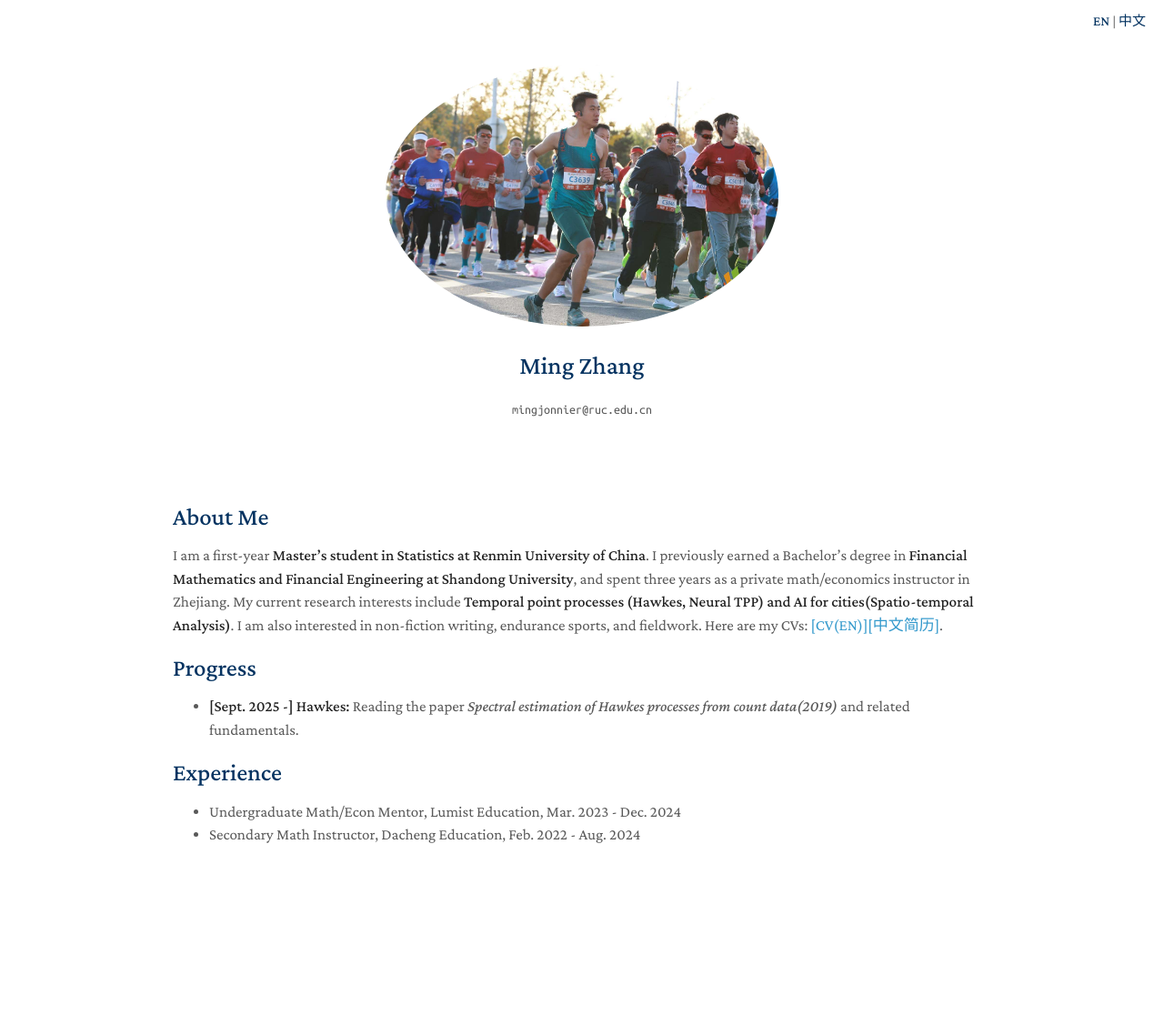
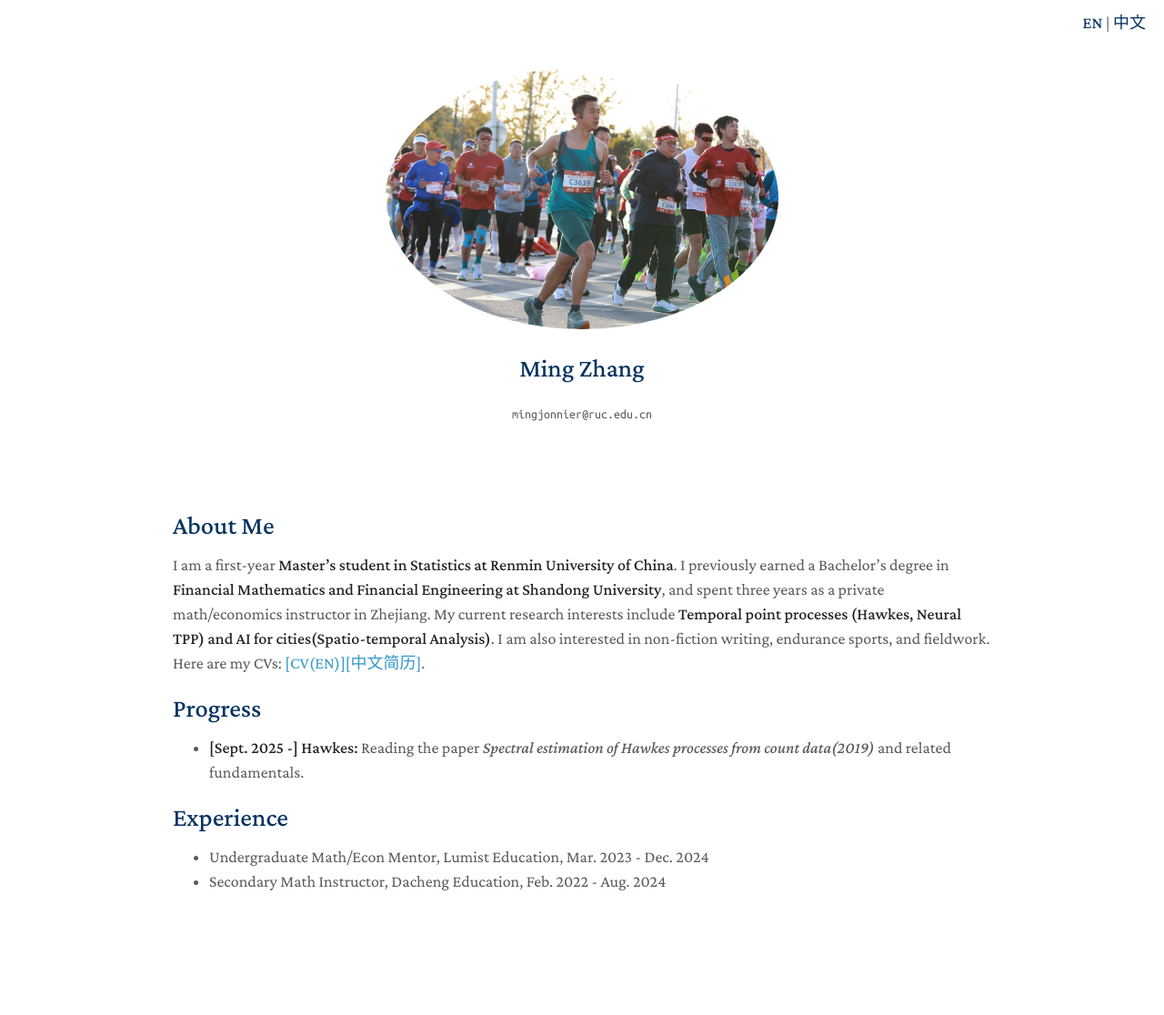
Before and after one commit to zhangming4153/zhangming4153.github.io, a Jekyll site: the page built from index.md, in a window 1280 px wide. Shown: the whole page at 91% size. Built offline with Jekyll 4.4.1, drawn with Linux system fonts in a browser that asks for light colours; a style sheet for code colours, icons or effects is not loaded; before the commit the page ends 1059 px from its top, so only the background shows below that.

Commit message:
Update minimal-light.scss

```diff
--- a/_sass/minimal-light.scss
+++ b/_sass/minimal-light.scss
@@ -1,8 +1,12 @@
+body {
+  font-size: 18px;
+}
+
 #lang-switch {
   position: fixed;
   top: 12px;
   right: 20px;
-  font-size: 15px;
+  font-size: 18px;
   z-index: 9999;
 }
 
```
